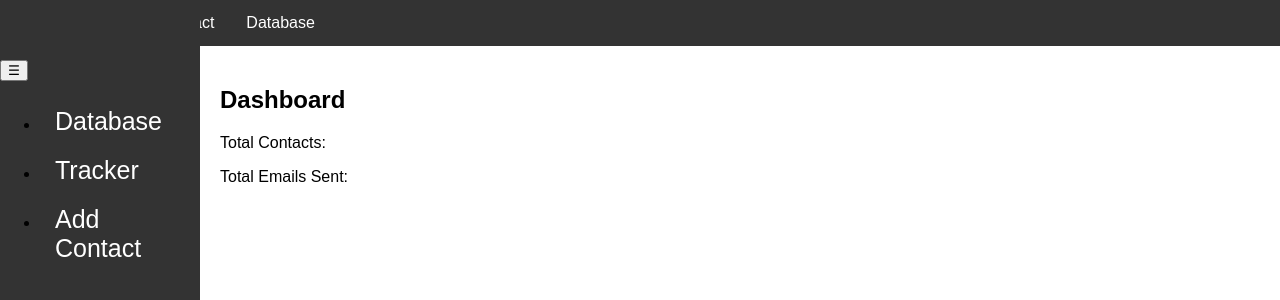
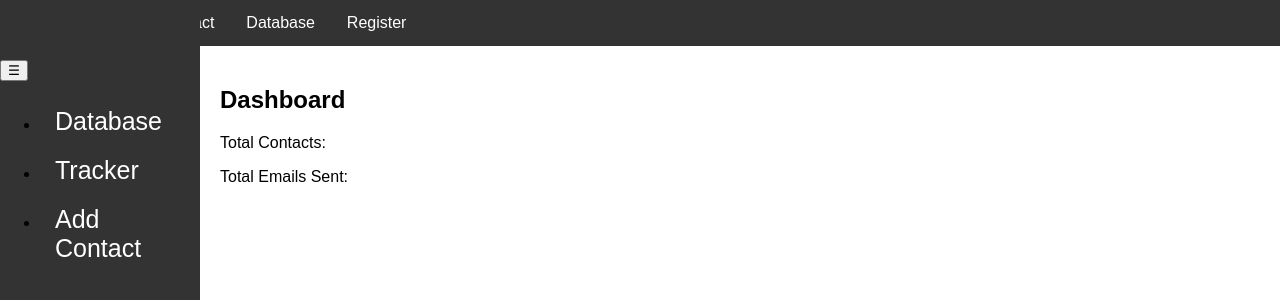
Before and after one commit to sreenish27/outreach-tool, a Flask app: page / in a window 1280 px wide. Shown: the top 300 px of the page. Run offline with Flask 3, Linux system fonts and the light colour scheme.

Commit message:
added register navigation

```diff
--- a/templates/base.html
+++ b/templates/base.html
@@ -79,6 +79,7 @@
     <a href="{{ url_for('index') }}">Dashboard</a>
     <a href="{{ url_for('add_contact') }}">Add Contact</a>
     <a href="{{ url_for('database_tab') }}">Database</a>
+    <a href="{{ url_for('register') }}">Register</a>
     <!-- Add more links as needed -->
 </div>
 
```
